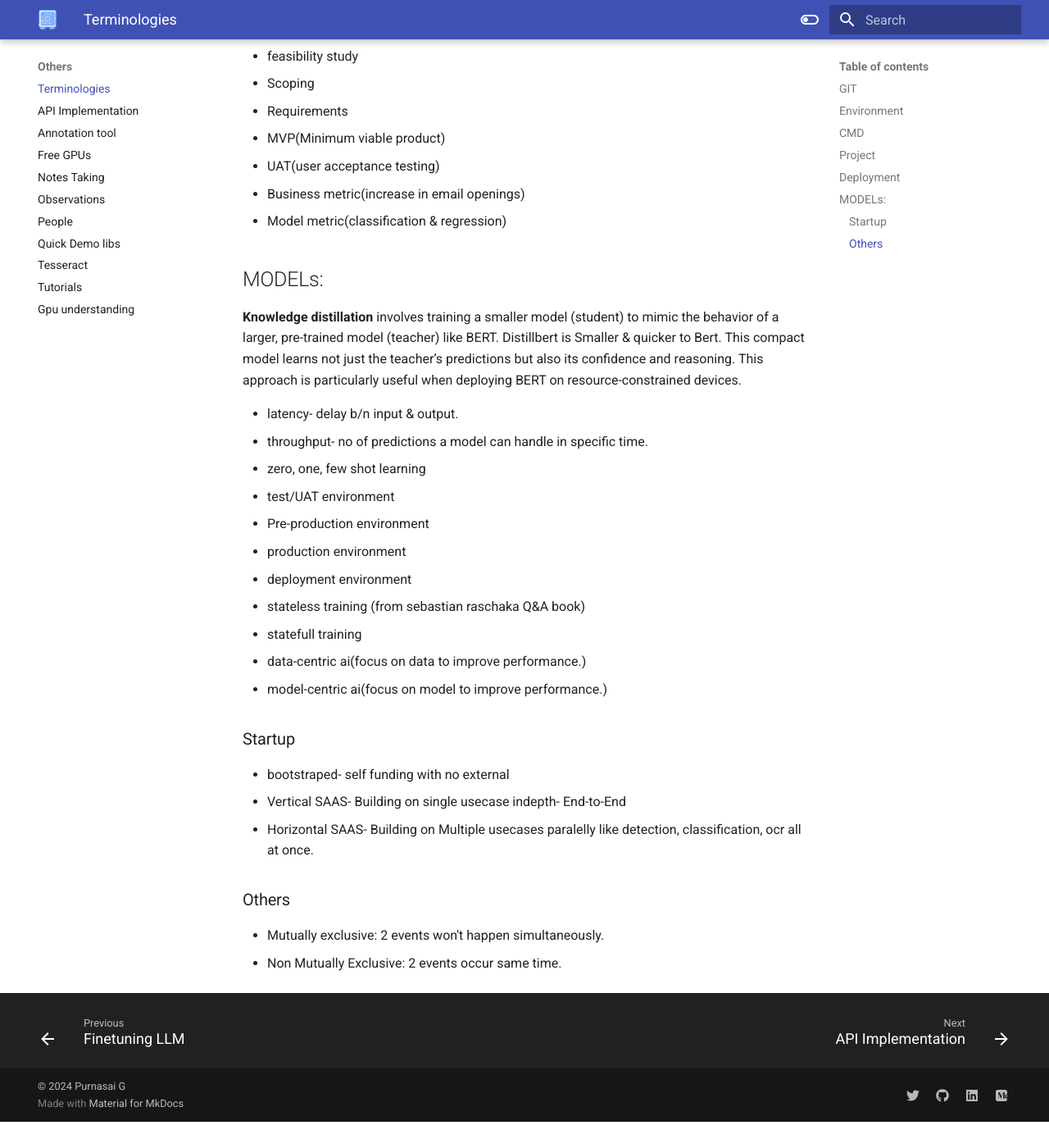
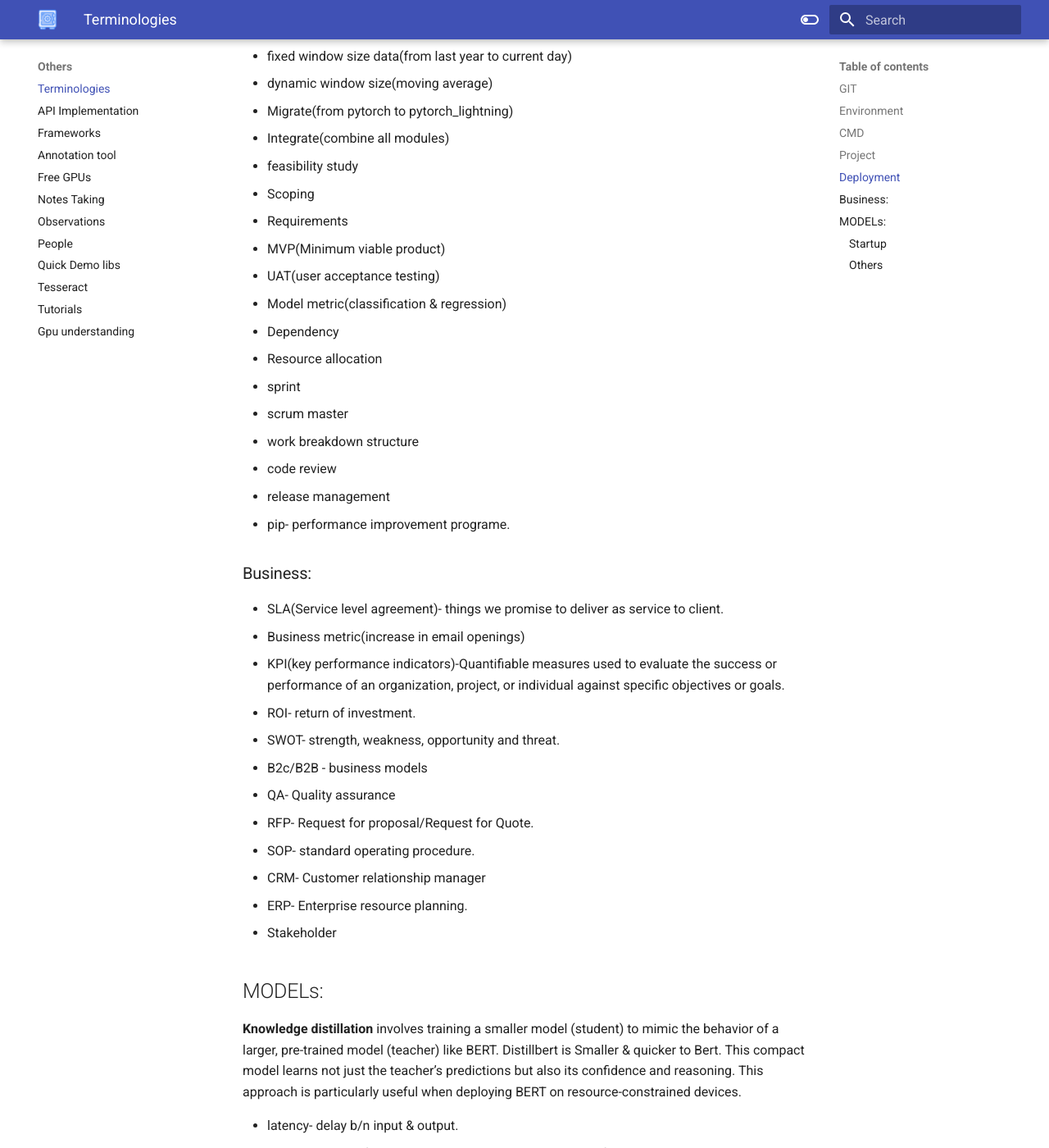
Before and after one commit to purnasai/sAI_Vault, an MkDocs documentation site: the page built from docs/Others/terminologies.md, in a window 1280 px wide and 1400 px high, scrolled down 1765 px. Shown: the whole window at 82% size. Built offline with MkDocs 1.6.1 and Material for MkDocs 9.7.7, drawn with Linux system fonts in a browser that asks for light colours; before the commit the page ends 3133 px from its top, so only the background shows below that; some of the changed text lies outside the part shown.

Commit message:
Modified Others tab

```diff
--- a/docs/Others/terminologies.md
+++ b/docs/Others/terminologies.md
@@ -24,6 +27,7 @@ This page has all terminologies / nominclature / nuance that we use in Data Scie
 - SPOC- Single point of contact
 - MVP- Minimum viable product
 - UAT- User acceptance testing
+- SOW- Scope of Work
 
 ### Deployment
 - Synchronous(one request at a time)- serial request handler
@@ -50,8 +54,31 @@ This page has all terminologies / nominclature / nuance that we use in Data Scie
 - Requirements
 - MVP(Minimum viable product)
 - UAT(user acceptance testing)
+- Model metric(classification & regression)
+- Dependency
+- Resource allocation
+- sprint
+- scrum master
+- work breakdown structure
+- code review
+- release management
+- pip- performance improvement programe.
+
+
+
+### Business:
+- SLA(Service level agreement)- things we promise to deliver as service to client.
 - Business metric(increase in email openings)
-- Model metric(classification & regression)
+- KPI(key performance indicators)-Quantifiable measures used to evaluate the success or performance of an organization, project, or individual against specific objectives or goals.
+- ROI- return of investment.
+- SWOT- strength, weakness, opportunity and threat.
+- B2c/B2B - business models
+- QA- Quality assurance
+- RFP- Request for proposal/Request for Quote.
+- SOP- standard operating procedure.
+- CRM- Customer relationship manager
+- ERP- Enterprise resource planning.
+- Stakeholder
 
 ## MODELs:
 **Knowledge distillation** involves training a smaller model (student) to mimic the behavior of a larger, pre-trained model (teacher) like BERT. Distillbert is Smaller & quicker to Bert. This compact model learns not just the teacher’s predictions but also its confidence and reasoning. This approach is particularly useful when deploying BERT on resource-constrained devices.
@@ -59,14 +86,20 @@ This page has all terminologies / nominclature / nuance that we use in Data Scie
 - latency- delay b/n input & output.
 - throughput- no of predictions a model can handle in specific time.
 - zero, one, few shot learning
-- test/UAT environment
-- Pre-production environment
-- production environment
-- deployment environment
 - stateless training (from sebastian raschaka Q&A book)
 - statefull training
 - data-centric ai(focus on data to improve performance.)
 - model-centric ai(focus on model to improve performance.)
+- model efficiency:
+    - pin memory
+    - num workers
+    - gradient checkpoint
+    - Model pruning
+    - Model quantization
+    - Learning rate schedule
+- label smooting
+- transfer learning
+- Mixed precision training
 
 ### Startup
 - bootstraped- self funding with no external
--- a/mkdocs.yml
+++ b/mkdocs.yml
@@ -140,6 +140,7 @@ nav:
   - "Others":
       - "Terminologies": "Others/terminologies.md"
       - "API Implementation": "Others/Api_Implementation.md"
+      - "Frameworks": "Others/frameworks.md"
       - "Annotation tool": "Others/annotation_tools.md"
       - "Free GPUs" : "Others/free_gpus.md"
       - "Notes Taking": Others/notes_taking.md
```
Also changed, not shown: other parts of docs/Others/terminologies.md (+3 -0 lines), docs/MLOPS/Git.md (added, +17 -0 lines), docs/Others/Api_Implementation.md (+56 -3 lines), docs/Others/annotation_tools.md (+3 -1 lines), docs/Others/frameworks.md (added, +33 -0 lines), docs/python/Bytes.md (+12 -0 lines), docs/python/tmux.md (added, +9 -0 lines), docs/MLOPS/imgs/gfitignore.png (added), docs/python/imgs/type_checking.png (added).
